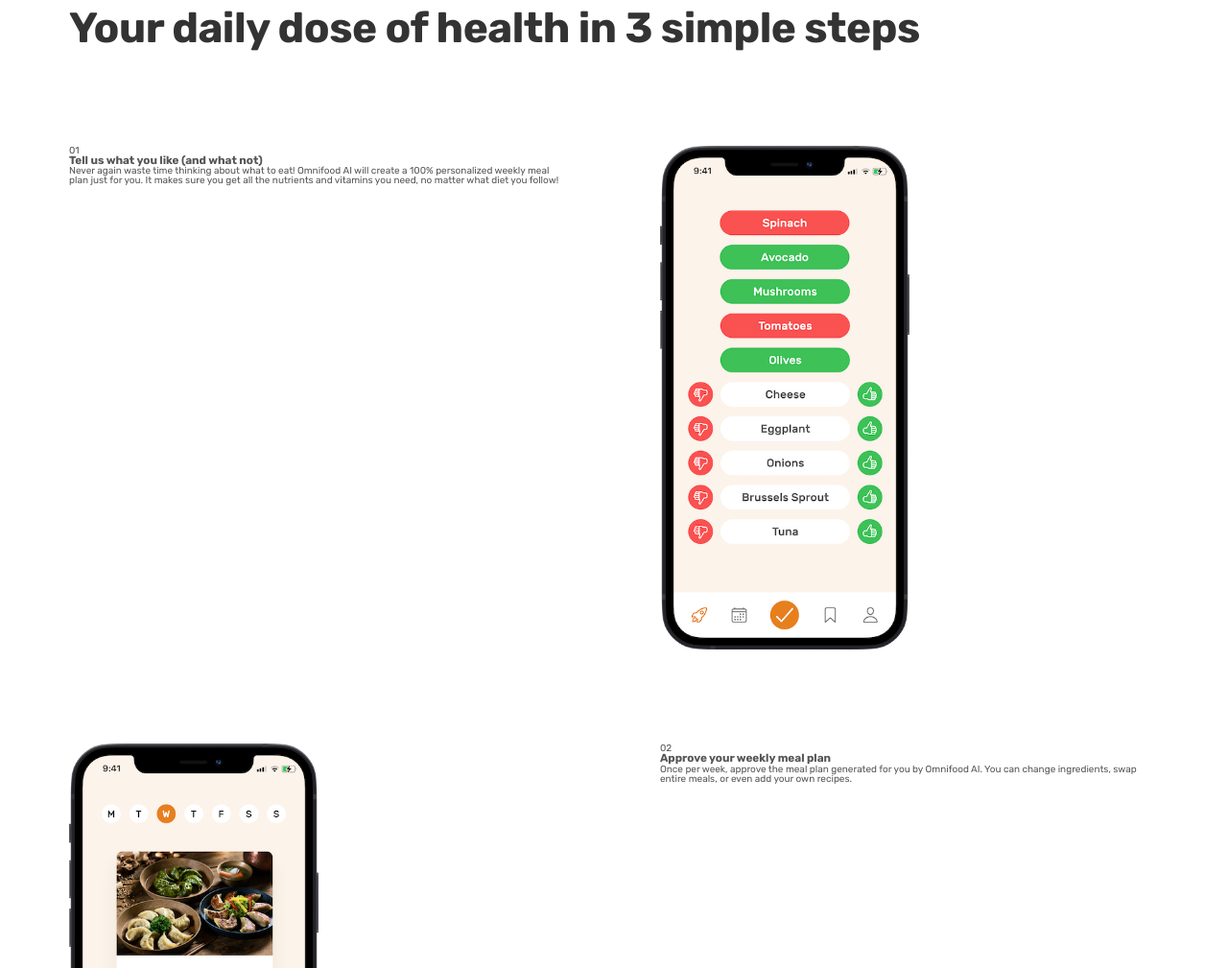
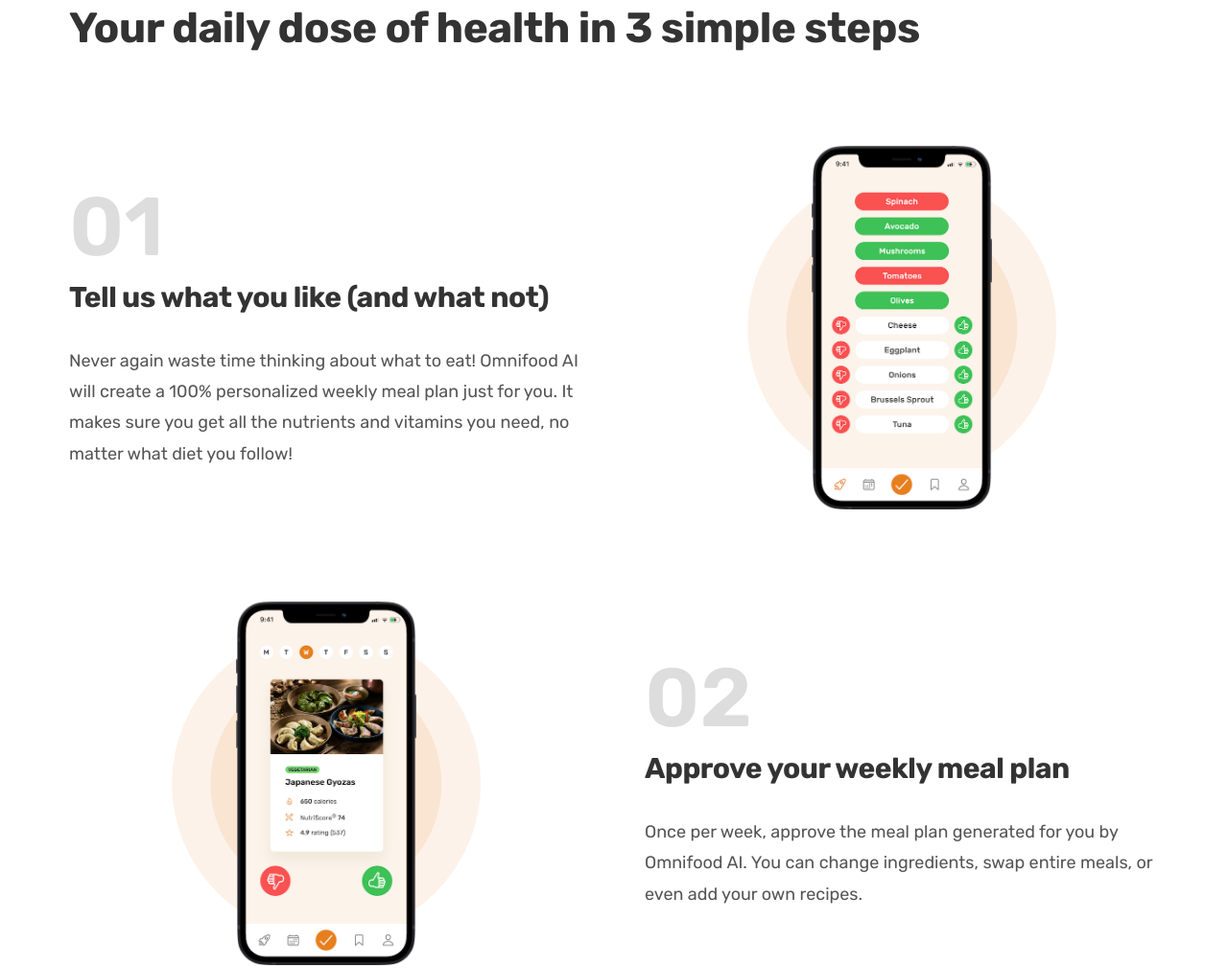
Before and after one commit to dreadwing5/css-the-complete-guide, a plain HTML site: page 04-Omnifood-Desktop/index.html in a window 1280 px wide. Shown: the part 909-1918 px from the top of the page at 96% size. Drawn offline with Linux system fonts and the light colour scheme.

Commit message:
styling how-it-works section

```diff
--- /dev/null
+++ b/04-Omnifood-Desktop/css/general.css
@@ -0,0 +1,186 @@
+/*
+--- 01 TYPOGRAPHY SYSTEM ---
+
+FONT SIZE SYSTEM (px) :
+10 / 12 / 14 / 16 / 18 / 20 / 24 / 30 / 36 / 44 / 52 / 62 / 74 / 86 / 98
+
+- Font weights
+Default : 400
+Medium : 500
+Semi-bold : 600
+Bold : 700
+
+- Line heights
+Default : 1
+Small : 1.05
+medium 1.2
+Paragraph default : 1.6
+
+
+--- 02 COLORS ---
+
+- Primary : #e67e22
+
+- Tints :
+#fae5d3
+#fae5d3
+- Shades : #cf711f;
+- Accents :
+- Greys
+#555
+#333
+
+
+--- 03 SHADOWS ---
+
+
+--- 04 BORDER-RADIUS ---
+
+Default : 9px
+
+- Letter spacing
+-0.5px
+0.75px
+
+--- 05 WHITESPACE ---
+
+- SPACING SYSTEM (px)
+2 / 4 / 8 / 12 / 16 / 24 / 32 / 48 / 64 / 80 / 96 / 128
+
+
+*/
+
+
+* {
+    margin: 0;
+    padding: 0;
+    box-sizing: border-box;
+}
+
+html {
+    font-size: 62.5%;
+}
+
+body {
+    font-family: 'Rubik', sans-serif;
+    line-height: 1;
+    font-weight: 400;
+    color: #555;
+}
+
+/* ********************* */
+/* GENERAL REUSABLE COMPONENTS */
+/* ********************* */
+
+.container {
+    max-width: 120rem;
+    padding: 0 3.2rem;
+    margin: 0 auto;
+}
+
+.grid {
+    display: grid;
+    column-gap: 6.4rem;
+    row-gap: 9.6rem;
+
+}
+
+.grid--2-cols {
+    grid-template-columns: repeat(2, 1fr);
+}
+
+.grid--3-cols {
+    grid-template-columns: repeat(3, 1fr);
+}
+
+.grid--4-cols {
+    grid-template-columns: repeat(4, 1fr);
+}
+
+.grid--center-v {
+    align-items: center;
+}
+
+.heading-primary,
+.heading-secondary,
+.heading-tertiary {
+    font-weight: 700;
+    color: #333;
+    letter-spacing: -0.5px;
+
+}
+
+.heading-primary {
+    font-size: 5.2rem;
+    line-height: 1.05;
+    margin-bottom: 3.2rem;
+}
+
+.heading-secondary {
+    font-size: 4.4rem;
+    line-height: 1.2;
+    margin-bottom: 9.6rem;
+}
+
+.heading-tertiary {
+    font-size: 3rem;
+    line-height: 1.2;
+    margin-bottom: 3.2rem;
+}
+
+.subheading {
+    display: block;
+    font-size: 1.6rem;
+    font-weight: 500;
+    color: #cf711f;
+    text-transform: uppercase;
+    margin-bottom: 1.6rem;
+    letter-spacing: 0.75px;
+}
+
+
+.btn:link,
+.btn:visited {
+    font-size: 2rem;
+    font-weight: 600;
+    display: inline-block;
+    text-decoration: none;
+    padding: 1.6rem 3.2rem;
+    border-radius: 9px;
+
+    /* Put transition on original "state */
+    transition: background-color 0.3s;
+}
+
+.btn--full:link,
+.btn--full:visited {
+    background-color: #e67e22;
+    color: #fff;
+}
+
+.btn--full:hover,
+.btn--full:active {
+    background-color: #cf711f;
+
+}
+
+.btn--outline:link,
+.btn--outline:visited {
+    background-color: #fff;
+    color: #555;
+}
+
+.btn--outline:hover,
+.btn--outline:active {
+    background-color: #fdf2e9;
+    /* border: 3px solid #fff; */
+
+    /* Trick to add border inside */
+
+    box-shadow: inset 0 0 0 2px #fff;
+
+}
+
+.margin-right-sm {
+    margin-right: 1.6rem !important;
+}
--- a/04-Omnifood-Desktop/css/style.css
+++ b/04-Omnifood-Desktop/css/style.css
@@ -1,176 +1,3 @@
-/*
---- 01 TYPOGRAPHY SYSTEM ---
-
-FONT SIZE SYSTEM (px) :
-10 / 12 / 14 / 16 / 18 / 20 / 24 / 30 / 36 / 44 / 52 / 62 / 74 / 86 / 98
-
-- Font weights
-Default : 400
-Medium : 500
-Semi-bold : 600
-Bold : 700
-
-- Line heights
-Default : 1
-Small : 1.05
-medium 1.2
-Paragraph default : 1.6
-
-
---- 02 COLORS ---
-
-- Primary : #e67e22
-- Tints : #fae5d3
-- Shades : #cf711f;
-- Accents :
-- Greys
-#555
-#333
-
-
---- 03 SHADOWS ---
-
-
---- 04 BORDER-RADIUS ---
-
-Default : 9px
-
-- Letter spacing
--0.5px
-0.75px
-
---- 05 WHITESPACE ---
-
-- SPACING SYSTEM (px)
-2 / 4 / 8 / 12 / 16 / 24 / 32 / 48 / 64 / 80 / 96 / 128
-
-
-*/
-
-
-* {
-    margin: 0;
-    padding: 0;
-    box-sizing: border-box;
-}
-
-html {
-    font-size: 62.5%;
-}
-
-body {
-    font-family: 'Rubik', sans-serif;
-    line-height: 1;
-    font-weight: 400;
-    color: #555;
-}
-
-/* ********************* */
-/* GENERAL REUSABLE COMPONENTS */
-/* ********************* */
-
-.container {
-    max-width: 120rem;
-    padding: 0 3.2rem;
-    margin: 0 auto;
-}
-
-.grid {
-    display: grid;
-    gap: 9.6rem;
-
-}
-
-.grid--2-cols {
-    grid-template-columns: repeat(2, 1fr);
-}
-
-.grid--3-cols {
-    grid-template-columns: repeat(3, 1fr);
-}
-
-.grid--4-cols {
-    grid-template-columns: repeat(4, 1fr);
-}
-
-.heading-primary,
-.heading-secondary {
-    font-weight: 700;
-    color: #333;
-    letter-spacing: -0.5px;
-
-}
-
-.heading-primary {
-    font-size: 5.2rem;
-    line-height: 1.05;
-    margin-bottom: 3.2rem;
-}
-
-.heading-secondary {
-    font-size: 4.4rem;
-    line-height: 1.2;
-    margin-bottom: 9.6rem;
-}
-
-.subheading {
-    display: block;
-    font-size: 1.6rem;
-    font-weight: 500;
-    color: #cf711f;
-    text-transform: uppercase;
-    margin-bottom: 1.6rem;
-    letter-spacing: 0.75px;
-}
-
-
-.btn:link,
-.btn:visited {
-    font-size: 2rem;
-    font-weight: 600;
-    display: inline-block;
-    text-decoration: none;
-    padding: 1.6rem 3.2rem;
-    border-radius: 9px;
-
-    /* Put transition on original "state */
-    transition: background-color 0.3s;
-}
-
-.btn--full:link,
-.btn--full:visited {
-    background-color: #e67e22;
-    color: #fff;
-}
-
-.btn--full:hover,
-.btn--full:active {
-    background-color: #cf711f;
-
-}
-
-.btn--outline:link,
-.btn--outline:visited {
-    background-color: #fff;
-    color: #555;
-}
-
-.btn--outline:hover,
-.btn--outline:active {
-    background-color: #fdf2e9;
-    /* border: 3px solid #fff; */
-
-    /* Trick to add border inside */
-
-    box-shadow: inset 0 0 0 2px #fff;
-
-}
-
-.margin-right-sm {
-    margin-right: 1.6rem !important;
-}
-
-
 /* ********************* */
 /* HEADER */
 /* ********************* */
@@ -312,6 +139,58 @@
     padding: 9.6rem 0;
 }
 
+.step-number {
+    font-size: 8.6rem;
+    font-weight: 600;
+    color: #ddd;
+    margin-bottom: 1.2rem;
+}
+
+.step-description {
+    font-size: 1.8rem;
+    line-height: 1.8;
+}
+
+.step-img-box {
+    position: relative;
+    display: flex;
+    align-items: center;
+    justify-content: center;
+}
+
+.step-img-box::before,
+.step-img-box::after {
+    content: "";
+    display: block;
+
+    position: absolute;
+    top: 50%;
+    left: 50%;
+    transform: translate(-50%, -50%);
+    border-radius: 50%;
+
+
+}
+
+.step-img-box::before {
+    width: 60%;
+    /* height: 60%; */
+
+    /* 60% of parent's width */
+    padding-bottom: 60%;
+    background-color: #fdf2e9;
+    z-index: -2;
+
+}
+
+.step-img-box::after {
+    content: "";
+    width: 45%;
+    padding-bottom: 45%;
+    background-color: #fae5d3;
+    z-index: -1;
+}
+
 .step-img {
-    width: 50%;
+    width: 35%;
 }
--- a/04-Omnifood-Desktop/index.html
+++ b/04-Omnifood-Desktop/index.html
@@ -11,7 +11,7 @@
     <link rel="preconnect" href="https://fonts.gstatic.com" crossorigin>
     <link href="https://fonts.googleapis.com/css2?family=Rubik:wght@400;500;600;700&display=swap" rel="stylesheet">
 
-
+    <link rel="stylesheet" href="css/general.css">
     <link rel="stylesheet" href="css/style.css">
 
 </head>
@@ -88,7 +88,7 @@
 
             </div>
 
-            <div class="container grid grid--2-cols">
+            <div class="container grid grid--2-cols grid--center-v">
 
                 <!-- STEP 01 -->
                 <div class="step-text-box">
```
